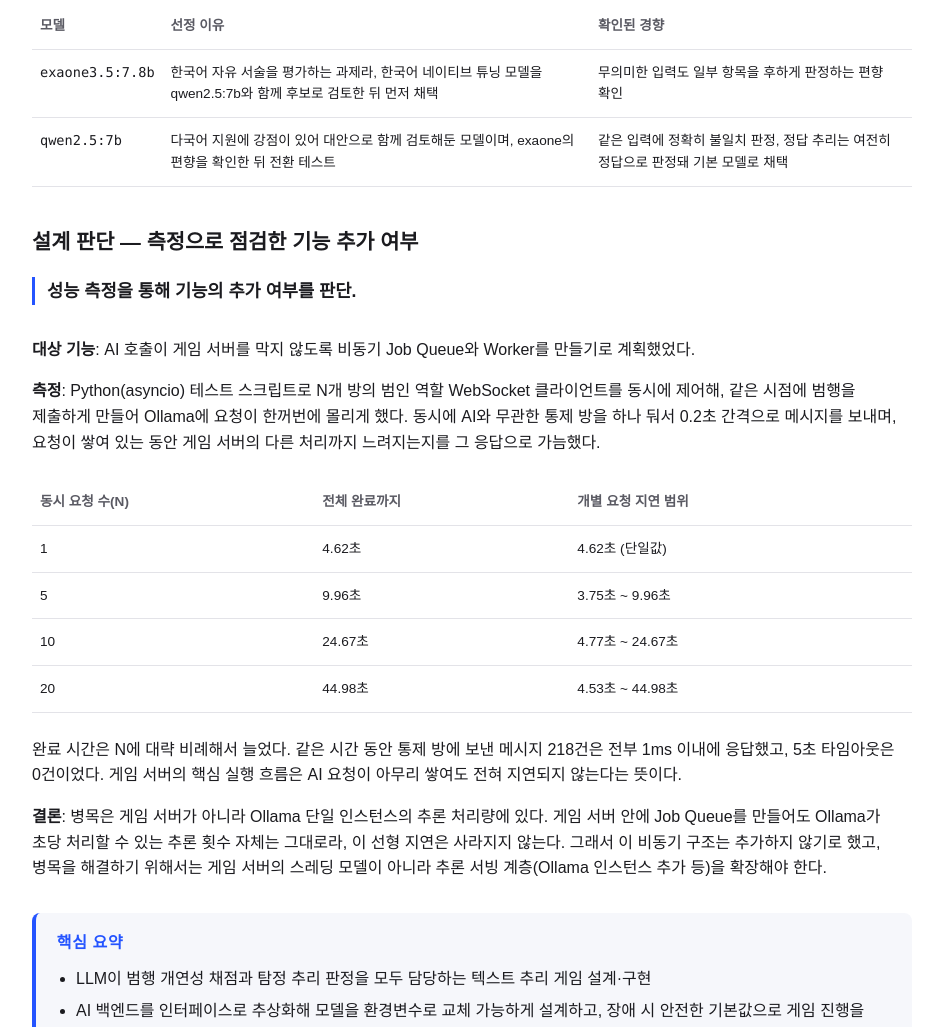
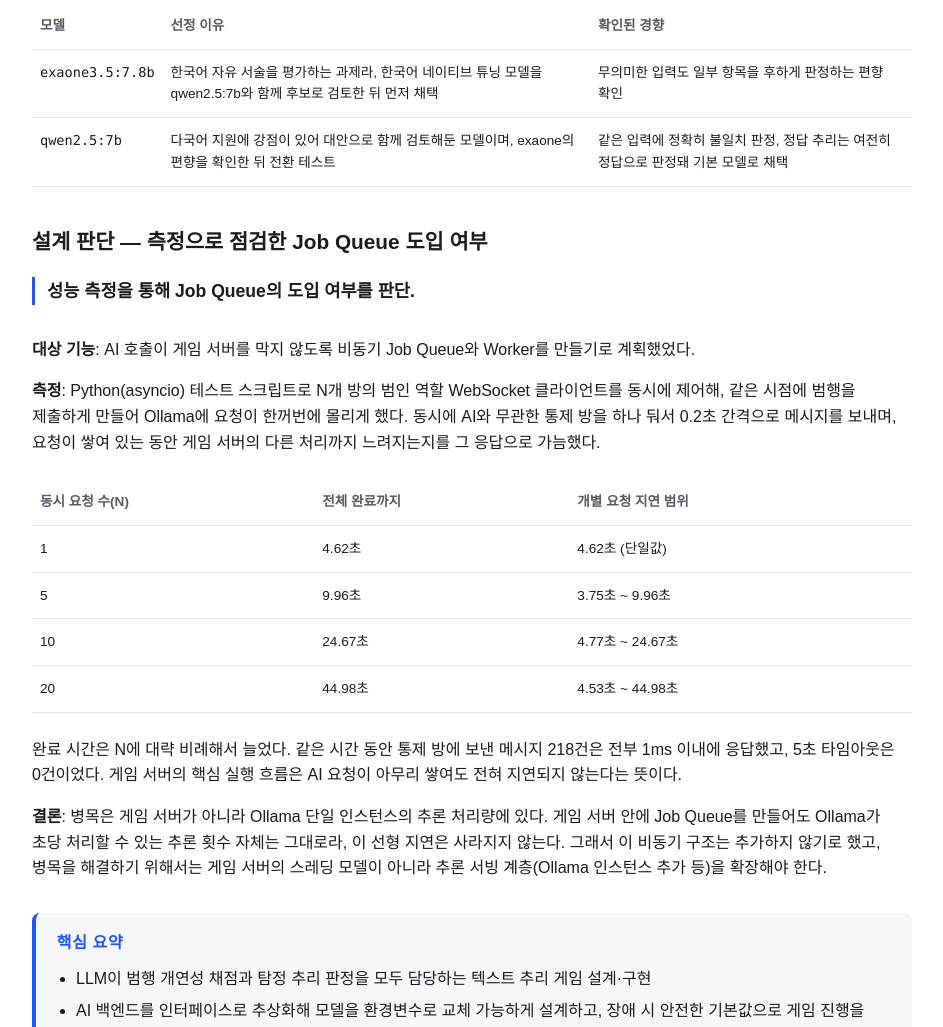
Before and after one commit to KimDJ7105/KimDJ7105.github.io, a plain HTML site: page index.html in a window 1280 px wide. Shown: the part 7469-8496 px from the top of the page, without its empty margins (168-1111 px from the left). Drawn offline with Linux system fonts and the light colour scheme.

Commit message:
Replace vague '기능' wording with concrete 'Job Queue' in the 살인의 추억 section heading/summary

```diff
--- a/index.html
+++ b/index.html
@@ -261,8 +261,8 @@
         </tbody>
       </table>
 
-      <h3>설계 판단 — 측정으로 점검한 기능 추가 여부</h3>
-      <p class="project-message">성능 측정을 통해 기능의 추가 여부를 판단.</p>
+      <h3>설계 판단 — 측정으로 점검한 Job Queue 도입 여부</h3>
+      <p class="project-message">성능 측정을 통해 Job Queue의 도입 여부를 판단.</p>
       <p><strong>대상 기능</strong>: AI 호출이 게임 서버를 막지 않도록 비동기 Job Queue와 Worker를 만들기로 계획했었다.</p>
       <p><strong>측정</strong>: Python(asyncio) 테스트 스크립트로 N개 방의 범인 역할 WebSocket 클라이언트를 동시에 제어해, 같은 시점에 범행을 제출하게 만들어 Ollama에 요청이 한꺼번에 몰리게 했다. 동시에 AI와 무관한 통제 방을 하나 둬서 0.2초 간격으로 메시지를 보내며, 요청이 쌓여 있는 동안 게임 서버의 다른 처리까지 느려지는지를 그 응답으로 가늠했다.</p>
 
```
